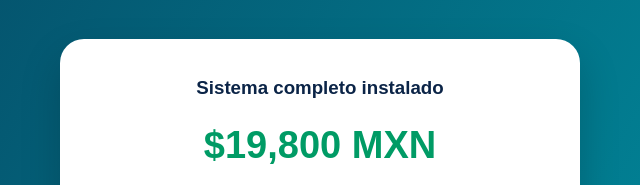
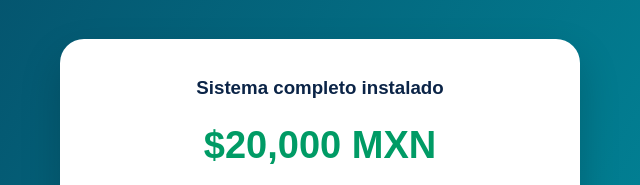
Before and after one commit to reyli00914-oss/sistema-aguas-grises, a plain HTML site: page index.html in a window 1280 px wide. Shown: the part 2288-2473 px from the top of the page, 320-960 px from the left. Drawn offline with Linux system fonts and the light colour scheme.

Commit message:
Update index.html

```diff
--- a/index.html
+++ b/index.html
@@ -476,7 +476,7 @@
         </p>
         <div class="price-box">
           <h3>Sistema completo instalado</h3>
-          <div class="price">$19,800 MXN</div>
+          <div class="price">$20,000 MXN</div>
           <p>Incluye equipo, instalación básica, capacitación y garantía de servicio.</p>
           <br>
           <a class="btn btn-primary" href="https://wa.me/525527318590?text=Hola,%20quiero%20comprar%20o%20cotizar%20el%20sistema%20de%20reciclado%20de%20aguas%20grises" target="_blank">Comprar o cotizar</a>
```
